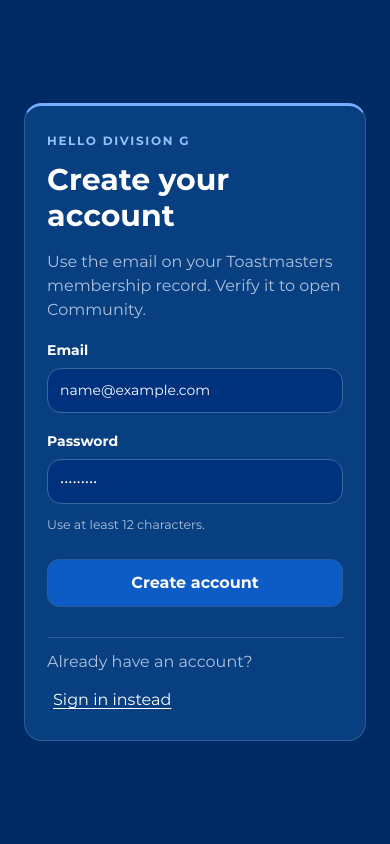
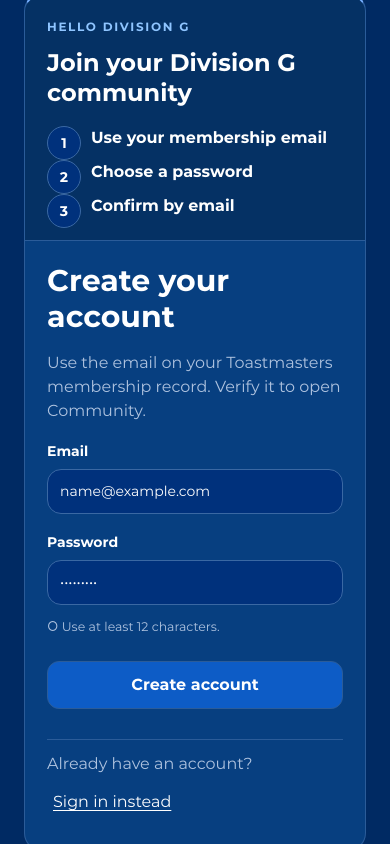
Before and after one commit to renoraphael/helloDivisionG, a plain HTML site: page docs/index.html in a window 390 px wide. Both pictures are taken after typing "name@example.com", "Sample123" into the empty fields and a click on the button "Create an account". Drawn offline with Linux system fonts and the light colour scheme.

Commit message:
Redesign the Create account screen as two panels
Co-Authored-By: Claude Sonnet 5.5 <noreply@anthropic.com>

```diff
--- a/docs/cloud-sync.css
+++ b/docs/cloud-sync.css
@@ -65,3 +65,33 @@ body.hdg-ballot-page{padding:20px;box-sizing:border-box;min-height:100dvh;displa
 body.hdg-ballot-page{margin:0;background:var(--hdg-bg-image),var(--hdg-bg);color:var(--hdg-text);font:16px/1.5 var(--hdg-body-font);font-size-adjust:var(--hdg-size-adjust)}
 .hdg-ballot-card{width:100%;max-width:420px}
 body.hdg-ballot-page{grid-template-columns:minmax(0,420px)}
+
+/* Sign-up screen (Create account): two panels. The sign-in screen is unchanged. */
+.hdg-signup-aside{display:none}
+#hdg-cloud-gate[data-mode=signup] .hdg-auth-card{max-width:920px;padding:0;display:grid;grid-template-columns:minmax(0,.85fr) minmax(0,1.15fr);overflow:hidden}
+#hdg-cloud-gate[data-mode=signup] .hdg-signup-aside{display:flex;flex-direction:column;gap:18px;grid-column:1;grid-row:1 / span 12;padding:36px 32px;background:var(--hdg-aside,rgba(0,0,0,.22));border-right:1px solid var(--hdg-card-edge)}
+#hdg-cloud-gate[data-mode=signup] .hdg-auth-card>:not(.hdg-signup-aside){grid-column:2;margin-left:36px;margin-right:36px;min-width:0}
+#hdg-cloud-gate[data-mode=signup] .hdg-auth-card>small{display:none}
+#hdg-cloud-gate[data-mode=signup] .hdg-auth-card>h1{margin-top:36px}
+#hdg-cloud-gate[data-mode=signup] .hdg-auth-card>.hdg-auth-switch{margin-bottom:30px}
+.hdg-signup-brand{font-weight:800;font-size:12px;letter-spacing:.14em;color:var(--hdg-eyebrow)}
+.hdg-signup-title{font:700 24px/1.25 var(--hdg-head-font);font-size-adjust:none;color:var(--hdg-text)}
+.hdg-signup-steps{list-style:none;margin:6px 0 0;padding:0;display:grid;gap:16px;counter-reset:hdg-step}
+.hdg-signup-steps li{position:relative;display:grid;gap:2px;padding-left:44px;counter-increment:hdg-step;min-height:34px}
+.hdg-signup-steps li::before{content:counter(hdg-step);position:absolute;left:0;top:0;width:32px;height:32px;border-radius:50%;display:grid;place-items:center;font:700 14px var(--hdg-head-font);font-size-adjust:none;color:var(--hdg-text);background:var(--hdg-input);border:1px solid var(--hdg-input-edge)}
+.hdg-signup-steps b{font-weight:700;color:var(--hdg-text)}
+.hdg-signup-steps span{color:var(--hdg-muted);font-size:14px;line-height:1.4}
+.hdg-signup-note{margin:auto 0 0!important;padding-top:14px;border-top:1px solid var(--hdg-card-edge);font-size:13.5px;color:var(--hdg-muted)}
+#hdg-password-help[data-ok]::before{content:"\25CB  ";}
+#hdg-password-help[data-ok=yes]::before{content:"\2713  ";font-weight:700}
+#hdg-password-help[data-ok=yes]{color:var(--hdg-text)}
+@media(max-width:760px){
+ #hdg-cloud-gate[data-mode=signup] .hdg-auth-card{display:block;max-width:440px}
+ #hdg-cloud-gate[data-mode=signup] .hdg-signup-aside{padding:22px;border-right:0;border-bottom:1px solid var(--hdg-card-edge);gap:12px}
+ #hdg-cloud-gate[data-mode=signup] .hdg-signup-steps{gap:10px}
+ #hdg-cloud-gate[data-mode=signup] .hdg-signup-steps span{display:none}
+ #hdg-cloud-gate[data-mode=signup] .hdg-signup-steps li{min-height:0;align-content:center}
+ #hdg-cloud-gate[data-mode=signup] .hdg-signup-note{display:none}
+ #hdg-cloud-gate[data-mode=signup] .hdg-auth-card>:not(.hdg-signup-aside){margin-left:22px;margin-right:22px}
+ #hdg-cloud-gate[data-mode=signup] .hdg-auth-card>h1{margin-top:22px}
+}
--- a/docs/cloud-sync.js
+++ b/docs/cloud-sync.js
@@ -88,13 +88,14 @@ async function refresh(){
 function mount(){
  if(el('hdg-cloud-gate'))return;
  const gate=document.createElement('section');gate.id='hdg-cloud-gate';
- gate.innerHTML=`<div class="hdg-auth-card"><small>HELLO DIVISION G</small><h1>Sign in</h1><p id="hdg-auth-intro"></p><form id="hdg-auth-form"><label>Email<input id="hdg-email" type="email" autocomplete="username" required></label><label>Password<input id="hdg-password" type="password"></label><p id="hdg-password-help" class="hdg-small" hidden>Use at least 12 characters.</p><button id="hdg-sign-in" class="hdg-main-action" type="submit">Sign in</button><div id="hdg-auth-alternatives"><button id="hdg-forgot" type="button">Forgot password?</button><button id="hdg-email-link" type="button">Email me a sign-in link</button></div></form><p id="hdg-auth-message" role="status" aria-live="polite"></p><div class="hdg-auth-switch"><span id="hdg-auth-prompt"></span> <button id="hdg-create" type="button"></button></div></div>`;
+ gate.innerHTML=`<div class="hdg-auth-card"><aside class="hdg-signup-aside" aria-label="How sign-up works"><span class="hdg-signup-brand">HELLO DIVISION G</span><strong class="hdg-signup-title">Join your Division G community</strong><ol class="hdg-signup-steps"><li><b>Use your membership email</b><span>The one on your Toastmasters record.</span></li><li><b>Choose a password</b><span>At least 12 characters.</span></li><li><b>Confirm by email</b><span>Open the link we send you to continue.</span></li></ol><p class="hdg-signup-note">Leadership dashboards also need officer approval.</p></aside><small>HELLO DIVISION G</small><h1>Sign in</h1><p id="hdg-auth-intro"></p><form id="hdg-auth-form"><label>Email<input id="hdg-email" type="email" autocomplete="username" required></label><label>Password<input id="hdg-password" type="password"></label><p id="hdg-password-help" class="hdg-small" hidden>Use at least 12 characters.</p><button id="hdg-sign-in" class="hdg-main-action" type="submit">Sign in</button><div id="hdg-auth-alternatives"><button id="hdg-forgot" type="button">Forgot password?</button><button id="hdg-email-link" type="button">Email me a sign-in link</button></div></form><p id="hdg-auth-message" role="status" aria-live="polite"></p><div class="hdg-auth-switch"><span id="hdg-auth-prompt"></span> <button id="hdg-create" type="button"></button></div></div>`;
  document.body.appendChild(gate);
  const bar=document.createElement('aside');bar.id='hdg-cloud-bar';bar.innerHTML=`<span id="hdg-cloud-status" role="status" aria-live="polite">Connecting…</span><button id="hdg-retry">Retry / refresh</button><button id="hdg-signout">Sign out</button><div id="hdg-conflict" hidden><p>A newer web version was saved. Your local edits have been kept.</p><button id="hdg-download-local">Download my local edits</button><button id="hdg-use-shared">Keep edits in recovery and load shared version</button></div>`;document.body.appendChild(bar);
  el('hdg-auth-form').addEventListener('submit',async event=>{event.preventDefault();await login(creatingAccount);});
  el('hdg-email-link').onclick=()=>emailSignIn();
  el('hdg-forgot').onclick=()=>sendPasswordReset();
  el('hdg-create').onclick=()=>showAuthMode(!creatingAccount);
+ el('hdg-password').addEventListener('input',()=>{el('hdg-password-help').dataset.ok=el('hdg-password').value.length>=12?'yes':'no';});
  showAuthMode(global.HDG_ENTRY_LOADER&&new URLSearchParams(location.search).get('view')==='signup');
  el('hdg-retry').onclick=async()=>{await queue.flush();await poll();};
  el('hdg-signout').onclick=async()=>{if(queue.snapshot())await preserveConflict();try{await request('/auth/v1/logout',{});}catch(_){}setSession(null);location.reload();};
@@ -114,6 +115,8 @@ function mount(){
 }
 function showAuthMode(create){
  creatingAccount=create;
+ el('hdg-cloud-gate').dataset.mode=create?'signup':'signin';
+ el('hdg-password-help').dataset.ok=el('hdg-password').value.length>=12?'yes':'no';
  const signIn=el('hdg-sign-in'), password=el('hdg-password'), toggle=el('hdg-create');
  el('hdg-cloud-gate').querySelector('h1').textContent=create?'Create your account':'Sign in';
  el('hdg-auth-intro').textContent=create
@@ -203,7 +206,7 @@ async function login(create){
  el('hdg-sign-in').disabled=el('hdg-create').disabled=true;
  try{
   const result=await request(create?'/auth/v1/signup?redirect_to='+encodeURIComponent(redirectUrl()):'/auth/v1/token?grant_type=password',{email,password},false);
-  el('hdg-password').value='';
+  el('hdg-password').value='';el('hdg-password-help').dataset.ok='no';
   if(create&&!result.access_token){el('hdg-auth-message').textContent='Check your email and open the confirmation link to finish setting up your account.';return;}
   setSession(result);await connect();
  }catch(error){el('hdg-auth-message').textContent=error.message;}
--- a/docs/index.html
+++ b/docs/index.html
@@ -9,7 +9,7 @@
 <script>try{var t=localStorage.getItem('hdg_theme_v622');if(t==='ti')document.documentElement.classList.add('theme-ti');else if(t==='maroon')document.documentElement.classList.add('theme-maroon');}catch(e){}</script>
 <link rel="stylesheet" href="cloud-sync.css?v=offline-v632-design">
 <script>window.HDG_ENTRY_LOADER=true;</script>
-<script src="cloud-sync.js?v=member-v632-original" defer></script>
+<script src="cloud-sync.js?v=member-v632-original-signup" defer></script>
 <script src="entry.js" defer></script>
 </head>
 <body><noscript>Please enable JavaScript to sign in to Hello Division G.</noscript></body>
```
Also changed, not shown: 1 other file.
